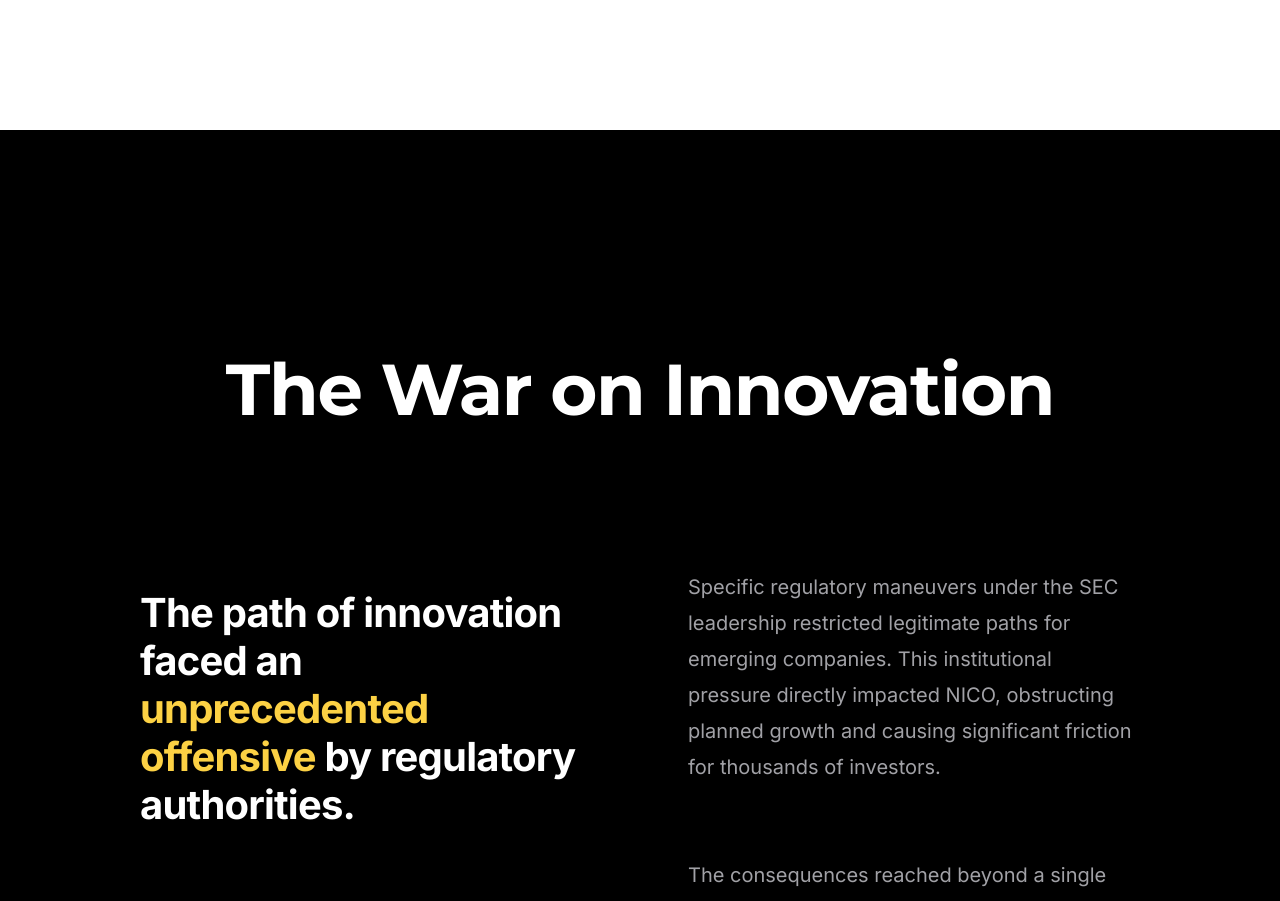
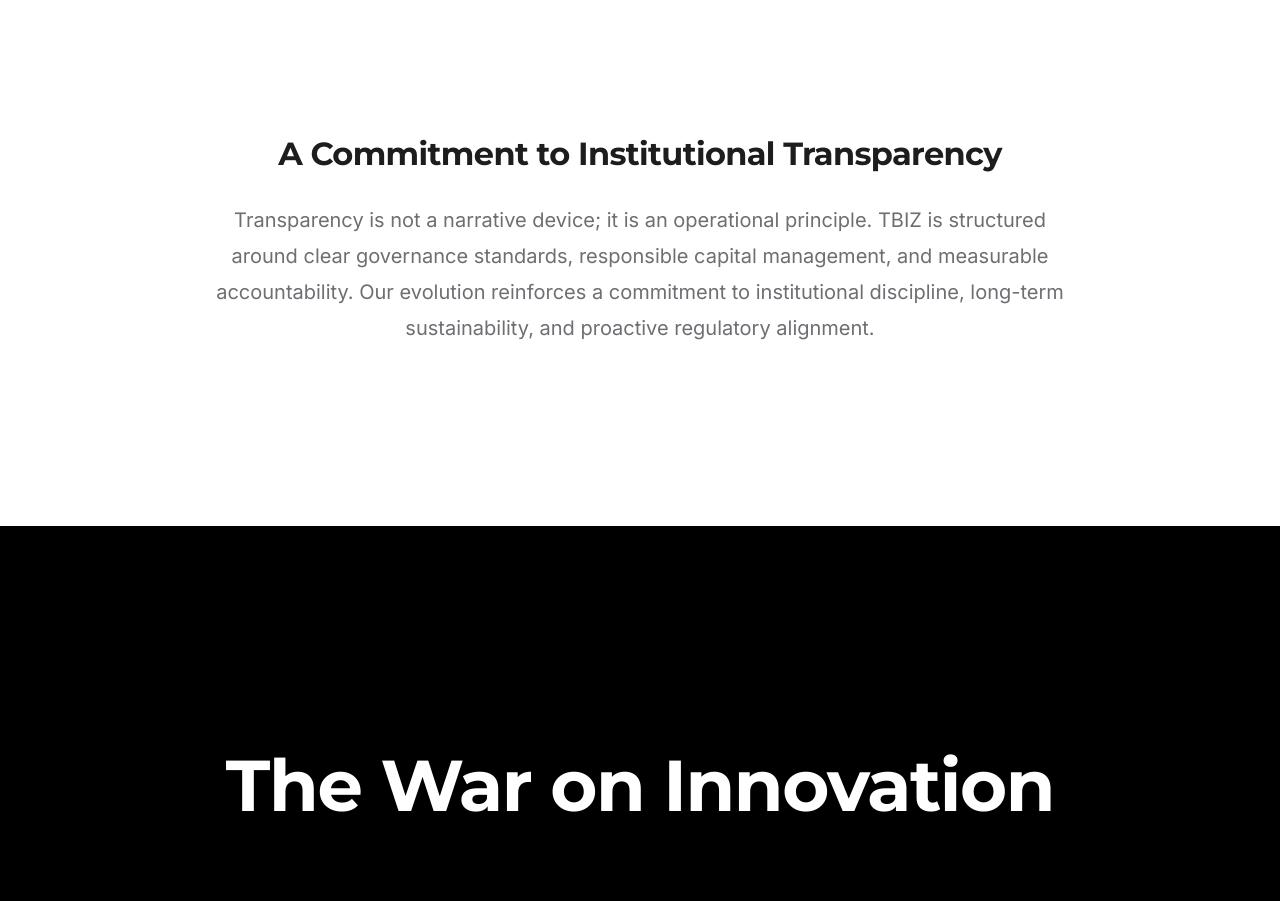
Before and after one commit to natalia-unicoin/unicoin-inc, a Next.js app: page / in a window 1280 px wide. Shown: the part 2400-3301 px from the top of the page. Built offline with nearby package versions, Linux system fonts and the light colour scheme.

Commit message:
feat: add Commitment to Institutional Transparency to StorySection

```diff
--- a/src/components/StorySection.styles.ts
+++ b/src/components/StorySection.styles.ts
@@ -122,5 +122,34 @@
         maxWidth: '700px',
         margin: '0 auto',
         lineHeight: 1.6,
+    },
+    transparencyBlock: {
+        marginTop: theme.spacing(12),
+        textAlign: 'center',
+        maxWidth: '900px',
+        margin: '120px auto 0',
+        padding: theme.spacing(0, 3),
+        [theme.breakpoints.up('lg')]: {
+            marginTop: '160px',
+        }
+    },
+    transparencyTitle: {
+        fontSize: '1.5rem',
+        fontWeight: 600,
+        marginBottom: theme.spacing(3),
+        letterSpacing: '-0.02em',
+        color: '#1d1d1f',
+        [theme.breakpoints.up('md')]: {
+            fontSize: '2rem',
+        }
+    },
+    transparencyText: {
+        fontSize: '1.125rem',
+        lineHeight: 1.8,
+        color: '#6e6e73',
+        fontWeight: 400,
+        [theme.breakpoints.up('md')]: {
+            fontSize: '1.25rem',
+        }
     }
 }));
--- a/src/components/StorySection.tsx
+++ b/src/components/StorySection.tsx
@@ -72,6 +72,19 @@
                         TBIZ represents more than a name change; it is a structural pivot designed to lead with high-standard transparency in the next era of institutional digital asset management.
                     </p>
                 </motion.div>
+
+                <motion.div
+                    className={classes.transparencyBlock}
+                    initial={{ opacity: 0, y: 30 }}
+                    whileInView={{ opacity: 1, y: 0 }}
+                    viewport={{ once: true }}
+                    transition={{ duration: 0.8, delay: 0.5, ease: [0.16, 1, 0.3, 1] }}
+                >
+                    <h3 className={classes.transparencyTitle}>A Commitment to Institutional Transparency</h3>
+                    <p className={classes.transparencyText}>
+                        Transparency is not a narrative device; it is an operational principle. TBIZ is structured around clear governance standards, responsible capital management, and measurable accountability. Our evolution reinforces a commitment to institutional discipline, long-term sustainability, and proactive regulatory alignment.
+                    </p>
+                </motion.div>
             </div>
         </section>
     );
```
